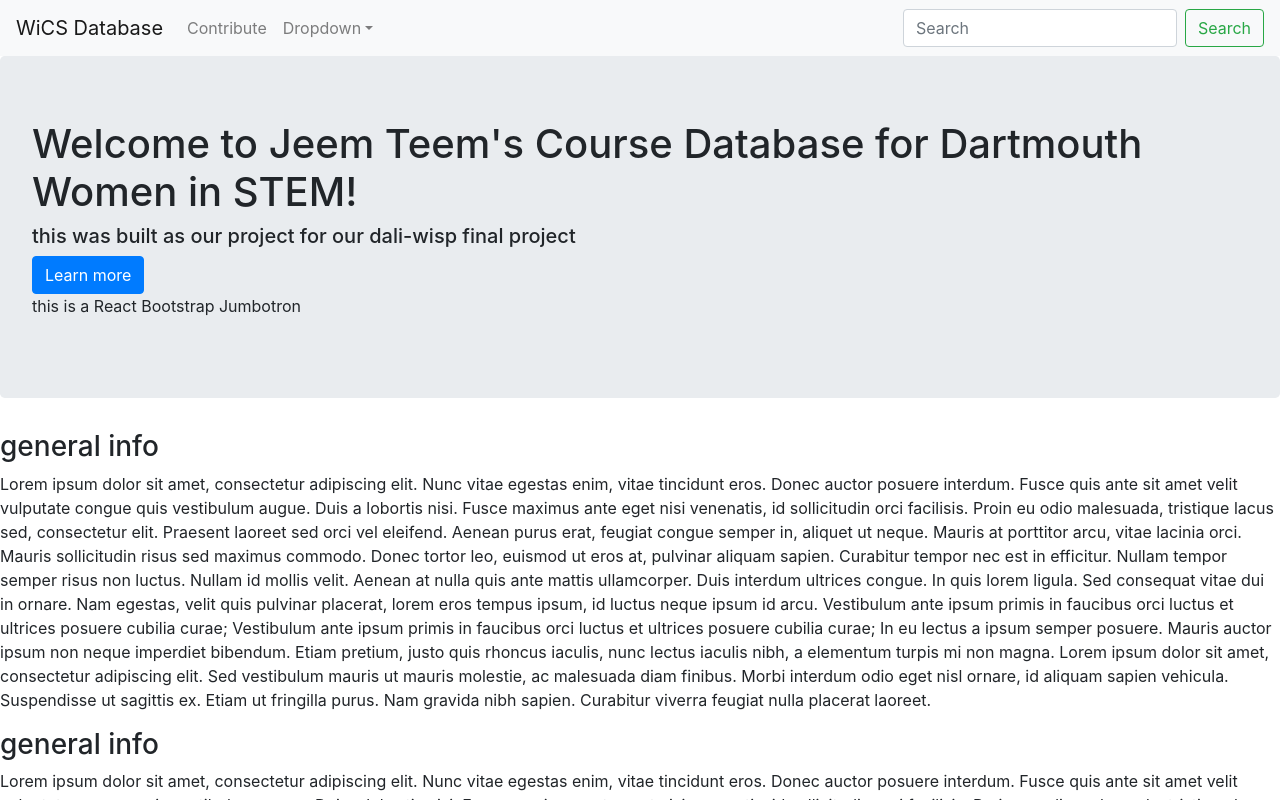
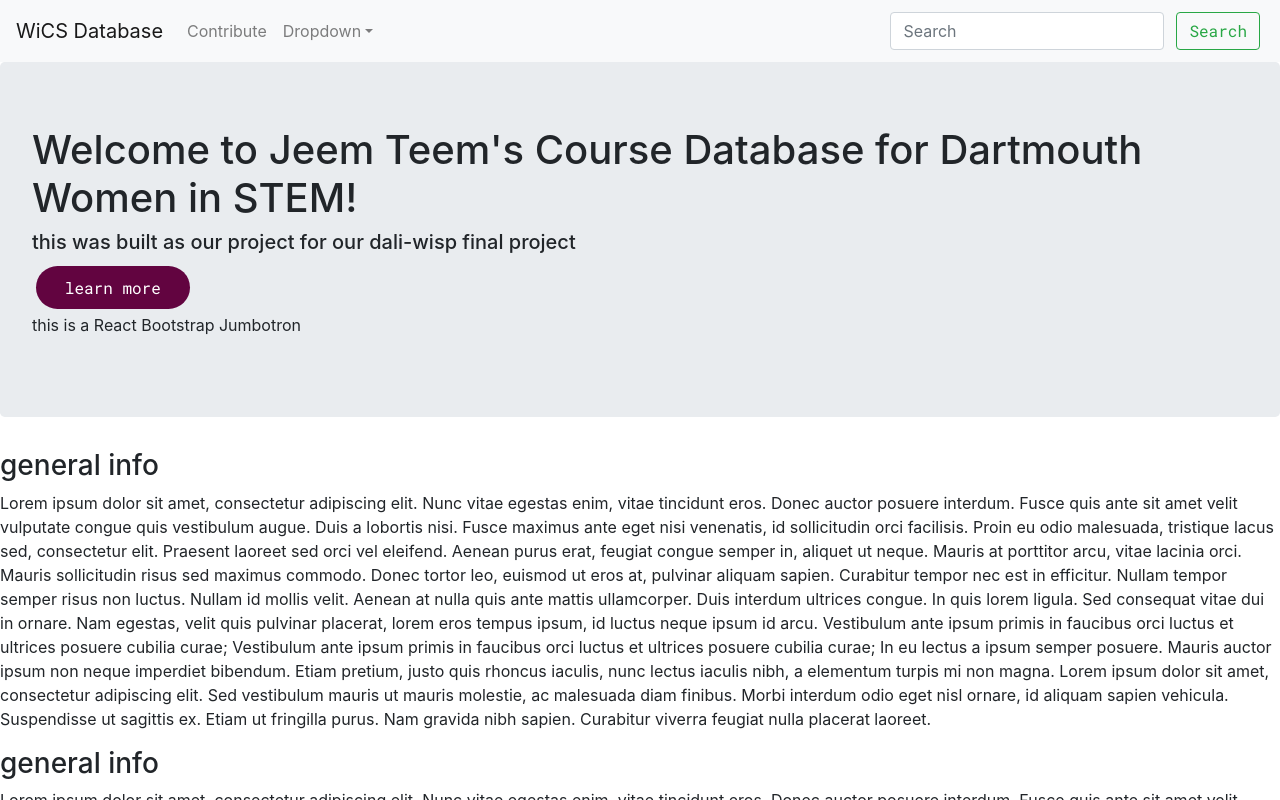
Before and after one commit to DALI-mini-webdev/final-project-jeem-teem, a React (Create React App) app in the folder jeem-team-website/: page /home in a window 1280 px wide. Shown: the top 800 px of the page. Built offline with nearby package versions, Linux system fonts and the light colour scheme.

Commit message:
ella and judy: landing page

```diff
--- a/jeem-team-website/src/App.js
+++ b/jeem-team-website/src/App.js
@@ -1,9 +1,11 @@
 import './App.css';
 import { Navbar, Nav, NavDropdown, Form, FormControl, Button } from 'react-bootstrap';
 import 'bootstrap/dist/css/bootstrap.min.css';
+import './jcustom.css';
 import { NavLink } from 'react-router-dom';
 import Classes from './components/Classes';
 import Home from './components/Home';
+import Landing from './components/Landing';
 import UserForm from './components/UserForm';
 
 
@@ -48,6 +50,9 @@ function App() {
         <Route path="/form">
           <UserForm />
         </Route>
+        <Route exact path="">
+          <Landing />
+        </Route>
       </Switch>
     </Router>
   );
--- a/jeem-team-website/src/components/Home.js
+++ b/jeem-team-website/src/components/Home.js
@@ -1,4 +1,5 @@
-import { Jumbotron, Button } from 'react-bootstrap';
+import { Jumbotron} from 'react-bootstrap';
+import '../jcustom.css'
 import 'bootstrap/dist/css/bootstrap.min.css';
 import React from 'react';
 
@@ -14,7 +15,7 @@ class Home extends React.Component {
                 <Jumbotron>
                     <h1>Welcome to Jeem Teem's Course Database for Dartmouth Women in STEM!</h1>
                     <h5>this was built as our project for our dali-wisp final project</h5>
-                    <Button variant="primary">Learn more</Button>
+                    <button>learn more</button>
                     <p>
                         this is a React Bootstrap Jumbotron
                     </p>
--- /dev/null
+++ b/jeem-team-website/src/components/Landing.js
@@ -0,0 +1,17 @@
+import React from 'react';
+
+class Landing extends React.Component {
+    constructor(props) {
+        super(props);
+        this.state = {};
+    }
+
+    render() {
+        return (
+            <div>
+                <p>hi</p>
+            </div>
+        )
+    }
+}
+export default Landing;
--- /dev/null
+++ b/jeem-team-website/src/jcustom.css
@@ -0,0 +1,61 @@
+@import url('https://fonts.googleapis.com/css2?family=Roboto+Condensed&family=Roboto+Mono&family=Roboto+Slab&display=swap');
+/*
+font-family: 'Roboto Condensed', sans-serif;
+font-family: 'Roboto Mono', monospace;
+font-family: 'Roboto Slab', serif;
+*/
+
+.App {
+  text-align: center;
+}
+
+.App-logo {
+  height: 40vmin;
+  pointer-events: none;
+}
+
+@media (prefers-reduced-motion: no-preference) {
+  .App-logo {
+    animation: App-logo-spin infinite 20s linear;
+  }
+}
+
+.App-header {
+  background-color: #282c34;
+  min-height: 100vh;
+  display: flex;
+  flex-direction: column;
+  align-items: center;
+  justify-content: center;
+  font-size: calc(10px + 2vmin);
+  color: white;
+  font-family: 'Roboto Slab', serif;
+}
+
+.App-link {
+  color: #620440;
+}
+
+.App-body {
+    color: #2F452E;
+    background-color: #f8f2e8;
+    font-family: 'Roboto Mono', monospace;
+    font-size: 18px;
+    line-height: 1.5;
+}
+
+Button {
+    background-color: #620440;
+    color: white;
+    font-family: 'Roboto Mono', monospace;
+    border: none;
+    padding: 0.6rem 1.8em;
+    text-align: center;
+    display: inline-block;
+    margin: 0.25rem;
+    cursor: pointer;
+    border-radius: 1.5rem;
+}
+button:hover {
+    background-color: #C2D1BD;
+}
```
